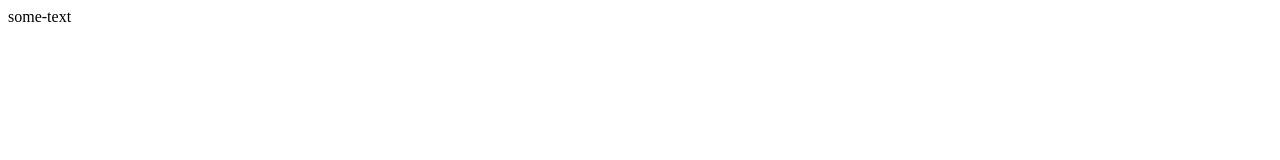
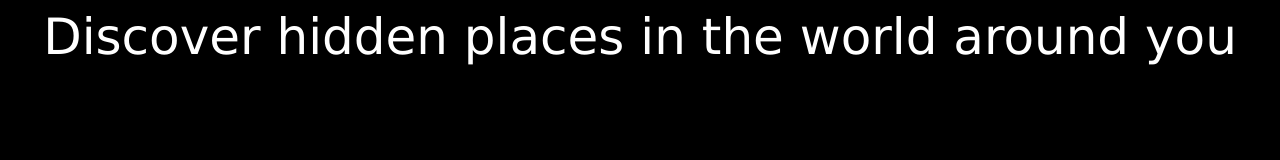
Before and after one commit to HarrisPikeCC/excursion, a plain HTML site: page index.html in a window 1280 px wide. Drawn offline with Linux system fonts and the light colour scheme.

Commit message:
Add boilerplate HTML and begin page content

```diff
--- a/index.html
+++ b/index.html
@@ -1 +1,15 @@
-some-text
+<!DOCTYPE html>
+<html>
+    <head>
+        <title></title>
+        <link rel="stylesheet" href = "./resources/css/style.css" type="text/css">
+    </head>
+    <header>
+        Discover hidden places in the world around you
+    </header>
+    <body>
+
+    </body>
+    <footer>
+   </footer>
+</html>
--- a/resources/css/style.css
+++ b/resources/css/style.css
@@ -1 +1,11 @@
-css
+header{
+    font-weight: normal;
+    font-size: 50px;
+    color: white;
+}
+
+html {
+    font-family: Verdana, Geneva, Tahoma, sans-serif;
+    background-color: black;
+    text-align: center;
+}
```
